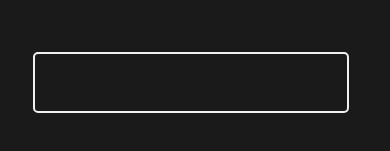
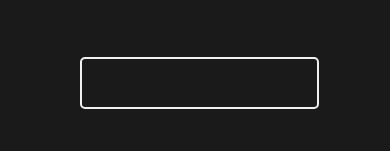
Before and after one commit to okut5/NameGen, a website: page public/index.html in a window 390 px wide. Shown: the part 439-590 px from the top of the page. Drawn offline with nearby package versions, Linux system fonts and the light colour scheme.

Commit message:
finil touches 3

```diff
--- a/public/styles.css
+++ b/public/styles.css
@@ -63,19 +63,19 @@ h1 {
     100% { transform: rotate(360deg); }
 }
 
-
-
 /* Styling the input */
 #nameDisplay {
     border: 2px solid #f0f0f0; /* Light border */
     border-radius: 5px;
     padding: 10px;
-    width: 80%; /* Input width */
+    margin-left: 80px;
+    width: 50%; /* Input width */
     max-width: 300px; /* Maximum width */
     background-color: transparent;
     color: white;
     text-align: center;
     margin-top: 60px; /* Spacing above the input */
+    font-size: 1.3em;
 }
 
 /* Responsive design for smaller screens */
@@ -94,7 +94,7 @@ h1 {
 
 
     #nameDisplay {
-        width: 90%;
-        font-size: 2em;
+        width: 55%;
+        font-size: 1.5em;
     }
 }
```
